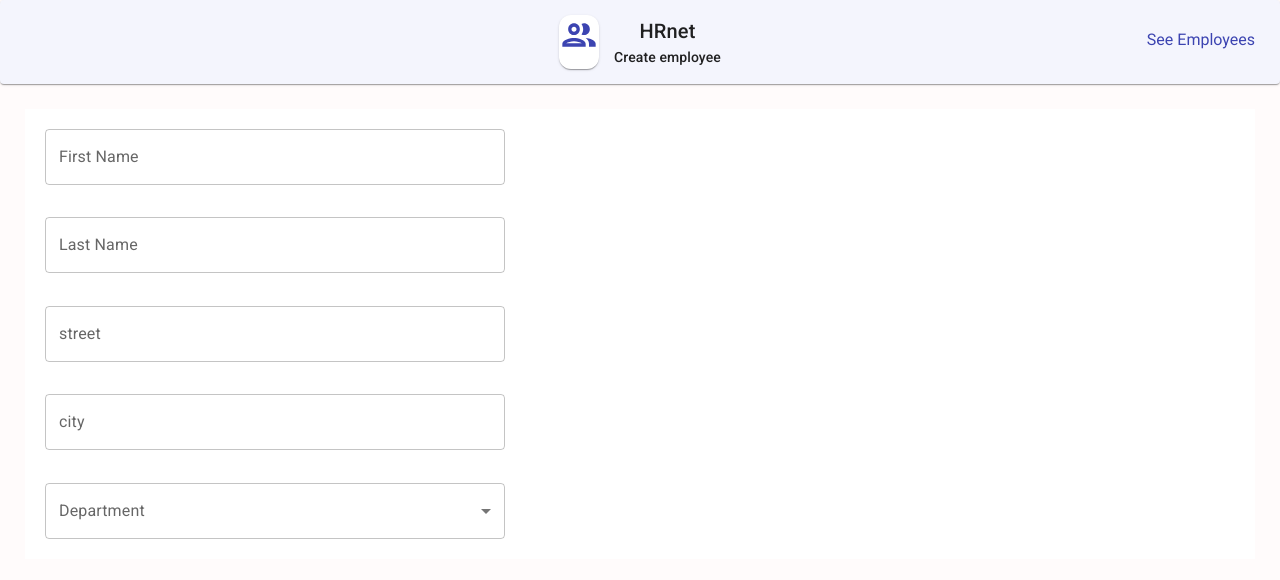
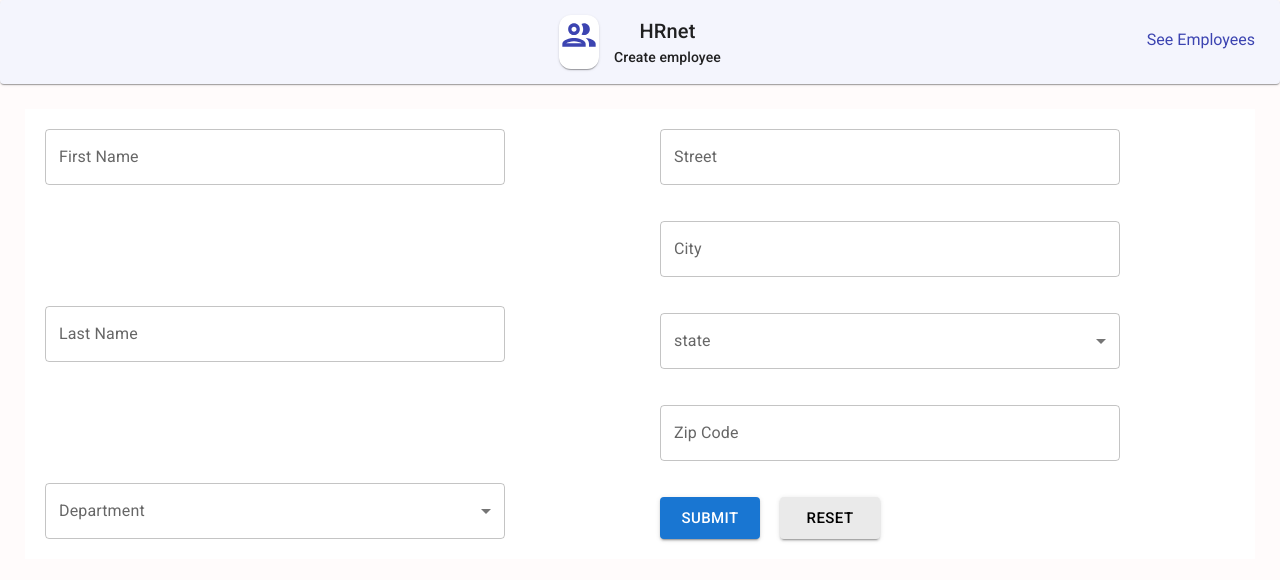
Before and after one commit to FaridAmimri/hrnet, a React (Create React App) app: page / in a window 1280 px wide. Shown: the top 580 px of the page. Built offline with nearby package versions, Linux system fonts and the light colour scheme.

Commit message:
Ajout Select & datePicker

```diff
--- a/src/pages/EmployeeForm.js
+++ b/src/pages/EmployeeForm.js
@@ -6,7 +6,7 @@ import { useForm, Form } from '../components/useForm'
 import MuiInput from '../components/MuiInput'
 import MuiSelect from '../components/MuiSelect'
 import MuiDatePicker from '../components/MuiDatePicker'
-// import { useState } from 'React'
+import MuiButton from '../components/MuiButton'
 
 const initialFValues = {
   id: 0,
@@ -22,8 +22,14 @@ const initialFValues = {
 }
 
 function EmployeeForm() {
-  const { values, handleInputChange, handleDateChange } =
-    useForm(initialFValues)
+  const {
+    values,
+    selectedBirthday,
+    selectedHireDay,
+    handleInputChange,
+    handleBirthdayChange,
+    handleHireDayChange
+  } = useForm(initialFValues)
 
   return (
     <Form>
@@ -41,17 +47,15 @@ function EmployeeForm() {
             value={values.lastName}
             onChange={handleInputChange}
           />
-          <MuiInput
-            name='street'
-            label='street'
-            value={values.street}
-            onChange={handleInputChange}
+          <MuiDatePicker
+            label='Date of Birth'
+            value={selectedBirthday}
+            onChange={handleBirthdayChange}
           />
-          <MuiInput
-            name='city'
-            label='city'
-            value={values.city}
-            onChange={handleInputChange}
+          <MuiDatePicker
+            label='Start Date'
+            value={selectedHireDay}
+            onChange={handleHireDayChange}
           />
           <MuiSelect
             name='departmentId'
@@ -62,16 +66,36 @@ function EmployeeForm() {
           />
         </Grid>
         <Grid item xs={6}>
-          <MuiDatePicker
-            label='Date of Birth'
-            value={values.dateofBirth}
-            onChange={handleDateChange}
+          <MuiInput
+            name='street'
+            label='Street'
+            value={values.street}
+            onChange={handleInputChange}
           />
-          <MuiDatePicker
-            label='Start Date'
-            value={values.startDate}
-            onChange={handleDateChange}
+          <MuiInput
+            name='city'
+            label='City'
+            value={values.city}
+            onChange={handleInputChange}
           />
+          <MuiSelect
+            name='state'
+            label='state'
+            value={values.state}
+            onChange={handleInputChange}
+            options={employeeService.getStatesCollection()}
+          />
+          <MuiInput
+            name='zipCode'
+            label='Zip Code'
+            type='number'
+            value={values.zipCode}
+            onChange={handleInputChange}
+          />
+          <div className='buttons'>
+            <MuiButton type='submit' text='Submit' />
+            <MuiButton color='grey' text='Reset' />
+          </div>
         </Grid>
       </Grid>
     </Form>
```
